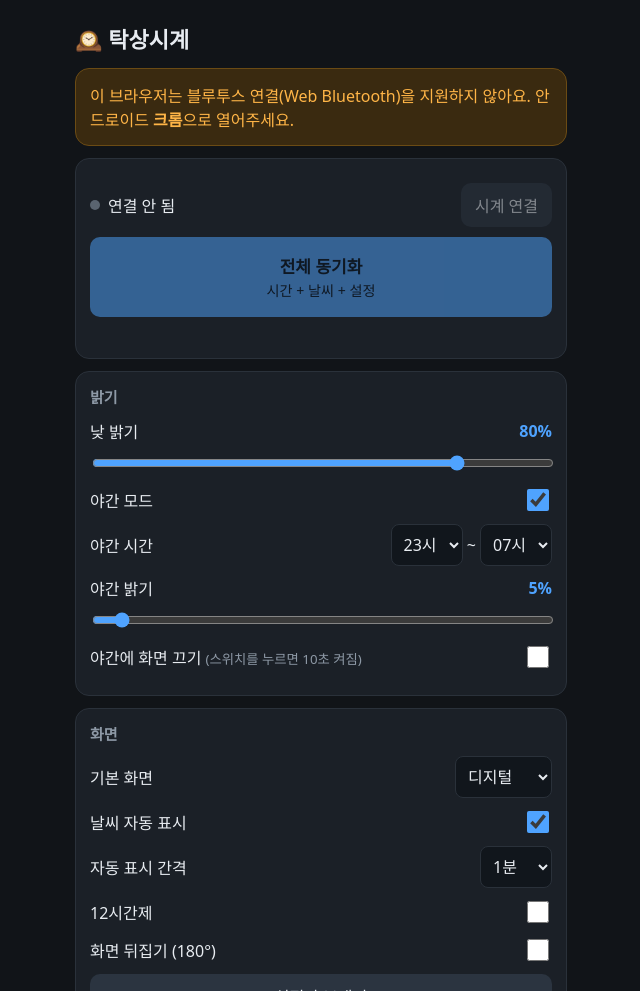
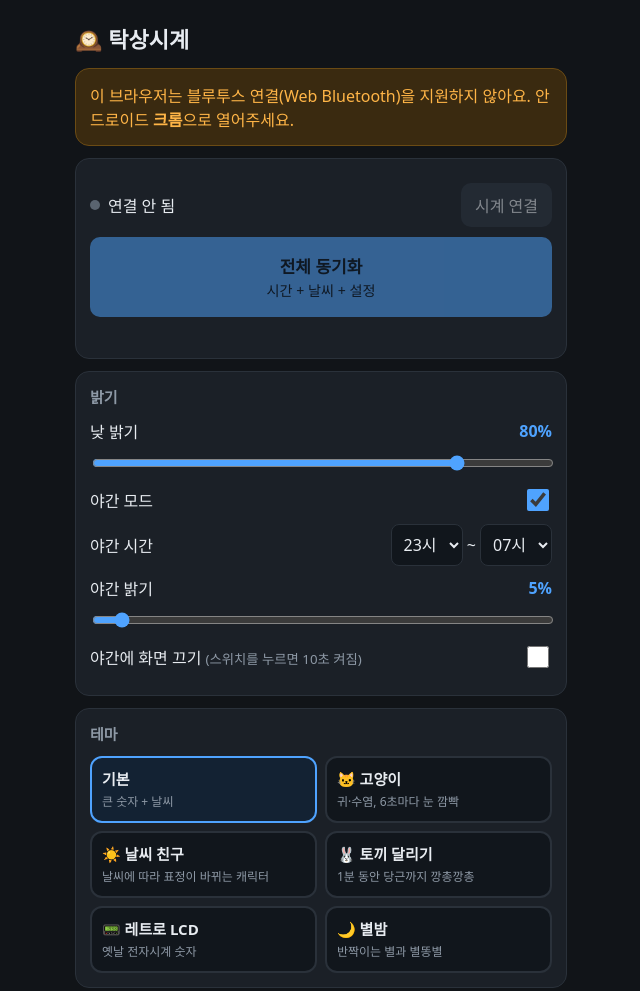
Before and after one commit to kjhbright7/clock, a plain HTML site: page index.html in a window 1280 px wide. Shown: the top 991 px of the page, without its empty margins (319-959 px from the left). Drawn offline with Linux system fonts and the light colour scheme.

Commit message:
Update index.html

```diff
--- a/index.html
+++ b/index.html
@@ -31,6 +31,11 @@
   .info div { display:flex; justify-content:space-between; padding:6px 0; border-bottom:1px solid var(--line); font-size:14px; }
   .info div:last-child { border-bottom:0; }
   .info span:first-child { color:var(--sub); }
+  .themes { display:grid; grid-template-columns:repeat(2,1fr); gap:8px; }
+  .th { background:#11161c; border:2px solid var(--line); border-radius:12px; padding:10px; text-align:left; }
+  .th b { display:block; font-size:15px; }
+  .th span { font-size:12px; color:var(--sub); }
+  .th.sel { border-color:var(--acc); background:#132233; }
   #log { font-size:12px; color:#6c7784; white-space:pre-line; max-height:140px; overflow:auto; }
 </style>
 </head>
@@ -64,9 +69,15 @@
   </div>
 
   <div class="card">
+    <h2>테마</h2>
+    <div class="themes" id="themes"></div>
+    <input type="hidden" id="theme" value="0">
+  </div>
+
+  <div class="card">
     <h2>화면</h2>
     <div class="row"><label>기본 화면</label>
-      <select id="home"><option value="0">디지털</option><option value="1">아날로그</option></select></div>
+      <select id="home"><option value="0">테마 시계</option><option value="1">아날로그</option></select></div>
     <div class="row"><label for="autoWx">날씨 자동 표시</label><input type="checkbox" id="autoWx" checked></div>
     <div class="row"><label>자동 표시 간격</label>
       <select id="autoWxSec">
@@ -117,7 +128,29 @@ for (const id of ['nS', 'nE']) {
 }
 $('nS').value = 23; $('nE').value = 7;
 
-const FIELDS = ['bright', 'nightOn', 'nightOff', 'nS', 'nE', 'nB', 'home', 'autoWx', 'autoWxSec', 'h12', 'flip', 'lat', 'lon'];
+const THEMES = [
+  ['기본', '큰 숫자 + 날씨'],
+  ['🐱 고양이', '귀·수염, 6초마다 눈 깜빡'],
+  ['☀️ 날씨 친구', '날씨에 따라 표정이 바뀌는 캐릭터'],
+  ['🐰 토끼 달리기', '1분 동안 당근까지 깡총깡총'],
+  ['📟 레트로 LCD', '옛날 전자시계 숫자'],
+  ['🌙 별밤', '반짝이는 별과 별똥별'],
+];
+function drawThemeButtons() {
+  const box = $('themes'); box.innerHTML = '';
+  THEMES.forEach(([name, desc], i) => {
+    const b = document.createElement('button');
+    b.className = 'th' + (String(i) === $('theme').value ? ' sel' : '');
+    b.innerHTML = '<b>' + name + '</b><span>' + desc + '</span>';
+    b.onclick = () => {
+      $('theme').value = i; drawThemeButtons(); saveLocal();
+      if (isConnected()) enqueue(() => writeMsg(settingsMsg())).then(() => log('테마: ' + name)).catch(e => log(e.message));
+    };
+    box.appendChild(b);
+  });
+}
+
+const FIELDS = ['theme', 'bright', 'nightOn', 'nightOff', 'nS', 'nE', 'nB', 'home', 'autoWx', 'autoWxSec', 'h12', 'flip', 'lat', 'lon'];
 function loadLocal() {
   try {
     const s = JSON.parse(localStorage.getItem('clockCfg') || '{}');
@@ -133,7 +166,7 @@ function refreshLabels() {
   $('brightV').textContent = $('bright').value + '%';
   $('nBV').textContent = $('nB').value + '%';
 }
-loadLocal(); refreshLabels();
+loadLocal(); refreshLabels(); drawThemeButtons();
 if (!navigator.bluetooth) { $('noBt').hidden = false; $('btnConn').disabled = true; $('btnSync').disabled = true; }
 
 function setConn(on, text) {
@@ -185,10 +218,11 @@ async function readStatus(fillUi) {
     valid: a[1] === '1', drift: +a[2], lastErr: +a[3], lastErrValid: a[4] === '1', count: +a[5],
     bright: a[6], nightOn: a[7] === '1', nS: a[8], nE: a[9], nB: a[10], home: a[11],
     autoWx: a[12] === '1', autoWxSec: a[13], flip: a[14] === '1', h12: a[15] === '1',
-    wxH: +a[16], wxD: +a[17], devMs: +a[18], nightOff: a[19] === '1'
+    wxH: +a[16], wxD: +a[17], devMs: +a[18], nightOff: a[19] === '1', theme: a[20] ?? '0'
   };
   if (fillUi) {
-    for (const k of ['bright', 'nS', 'nE', 'nB', 'home', 'autoWxSec']) $(k).value = st[k];
+    for (const k of ['bright', 'nS', 'nE', 'nB', 'home', 'autoWxSec', 'theme']) $(k).value = st[k];
+    drawThemeButtons();
     for (const k of ['nightOn', 'nightOff', 'autoWx', 'flip', 'h12']) $(k).checked = st[k];
     refreshLabels(); saveLocal();
   }
@@ -206,7 +240,7 @@ async function readStatus(fillUi) {
 const b = id => $(id).checked ? 1 : 0;
 function settingsMsg() {
   return ['S', $('bright').value, b('nightOn'), $('nS').value, $('nE').value, $('nB').value,
-          $('home').value, b('autoWx'), $('autoWxSec').value, b('flip'), b('h12'), b('nightOff')].join(',');
+          $('home').value, b('autoWx'), $('autoWxSec').value, b('flip'), b('h12'), b('nightOff'), $('theme').value].join(',');
 }
 function timeMsg() { return 'T,' + Date.now() + ',' + (-new Date().getTimezoneOffset()); }
 
```
